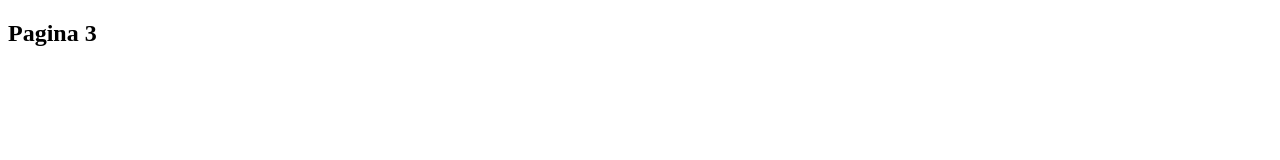
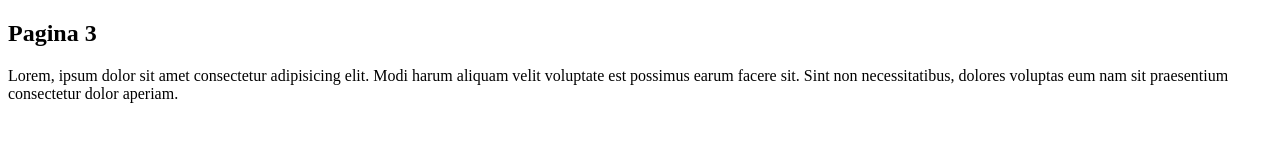
Before and after one commit to deniszabala/PruebaGit, a plain HTML site: page pag3.html in a window 1280 px wide. Drawn offline with Linux system fonts and the light colour scheme.

Commit message:
Estilos y Js

```diff
--- /dev/null
+++ b/css/estilos.css
@@ -0,0 +1,3 @@
+body{
+    background-color: aqua;
+}
--- /dev/null
+++ b/js/alerta.js
@@ -0,0 +1 @@
+alert("Hola desde Github")
--- a/pag3.html
+++ b/pag3.html
@@ -8,5 +8,6 @@
 </head>
 <body>
     <h2>Pagina 3</h2>
+    <p>Lorem, ipsum dolor sit amet consectetur adipisicing elit. Modi harum aliquam velit voluptate est possimus earum facere sit. Sint non necessitatibus, dolores voluptas eum nam sit praesentium consectetur dolor aperiam.</p>
 </body>
 </html>
```
Also changed, not shown: 1 other file.
